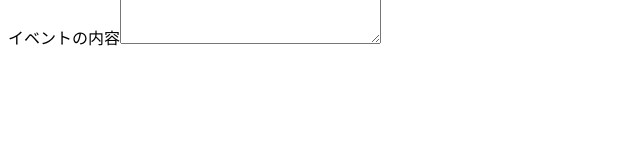
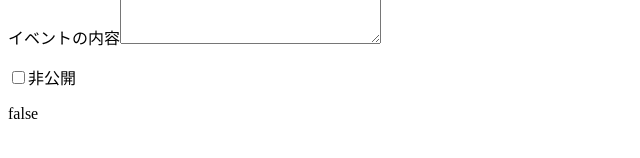
Before and after one commit to fujisan3020/udemy-vuejs, a Vue app: page / in a window 1280 px wide. Shown: the part 518-676 px from the top of the page, without its empty margins (0-640 px from the left). Built offline with nearby package versions, Linux system fonts and the light colour scheme.

Commit message:
#123. 単体のチェックボックスに双方向データバインディングを作成する

```diff
--- a/src/App.vue
+++ b/src/App.vue
@@ -52,6 +52,14 @@ p<!-- App.vueは、大きくtemplateタグ・scriptタグ・styleタグに3つ
         v-model="eventData.detail"
         ></textarea>
         <p style="white-space: pre">{{ eventData.detail }}</p>
+
+        <input
+          id="isPrivate"
+          type="checkbox"
+          v-model="eventData.isPrivate"
+        >
+        <label for="isPrivate">非公開</label>
+        <p>{{ eventData.isPrivate }}</p>
     </div>
   </div>
 </template>
@@ -71,7 +79,9 @@ import Home from "./components/Home.vue";
           title: "",
           maxNumber: 0,
           host: "",
-          detail: ""
+          detail: "",
+          // 単体のチェックボックスをv-modelにする時は、中身はboolean型で設定する
+          isPrivate: false
         }
       };
     },
```
